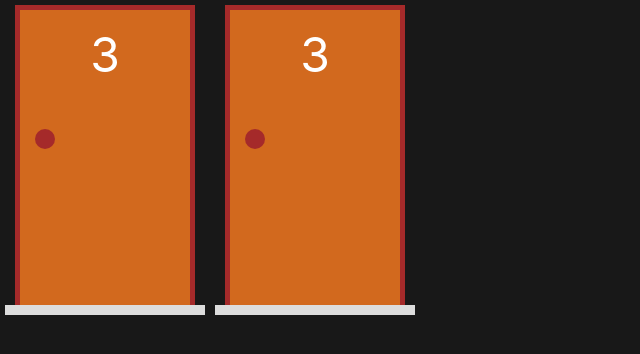
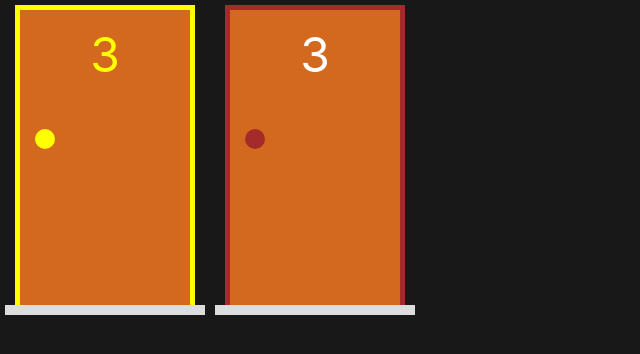
Before and after one commit to LenoSeibert/curso-de-next-app-porta-premiada, a Next.js app: page / in a window 1280 px wide. Shown: the top 354 px of the page, without its empty margins (0-640 px from the left). Built offline with nearby package versions, Linux system fonts and the light colour scheme.

Commit message:
porta selecionada

```diff
--- a/components/Porta.jsx
+++ b/components/Porta.jsx
@@ -1,8 +1,9 @@
 import styles from '../styles/Porta.module.css'
 export default function Porta(props) {
+  const selecionada = props.selecionada ? styles.selecionada : ''
   return (
     <div className={styles.area}>
-      <div className={styles.frame}>
+      <div className={`${styles.frame} ${selecionada}`}>
         <div className={styles.porta}>
           <div className={styles.numero}>3</div>
           <div className={styles.macaneta}></div>
--- a/pages/index.jsx
+++ b/pages/index.jsx
@@ -6,7 +6,7 @@
   return (
     <div style={{ display: 'flex' }}>
 
-      <Porta />
+      <Porta selecionada={true} />
       <Porta />
     </div >
   )
--- a/styles/Porta.module.css
+++ b/styles/Porta.module.css
@@ -40,3 +40,15 @@
   width: 100%;
   background-color: #ddd;
 }
+
+.selecionada {
+  border-left: 5px solid yellow;
+  border-right: 5px solid yellow;
+  border-top: 5px solid yellow;
+}
+.selecionada .numero {
+  color: yellow;
+}
+.selecionada .macaneta {
+  background-color: yellow;
+}
```
